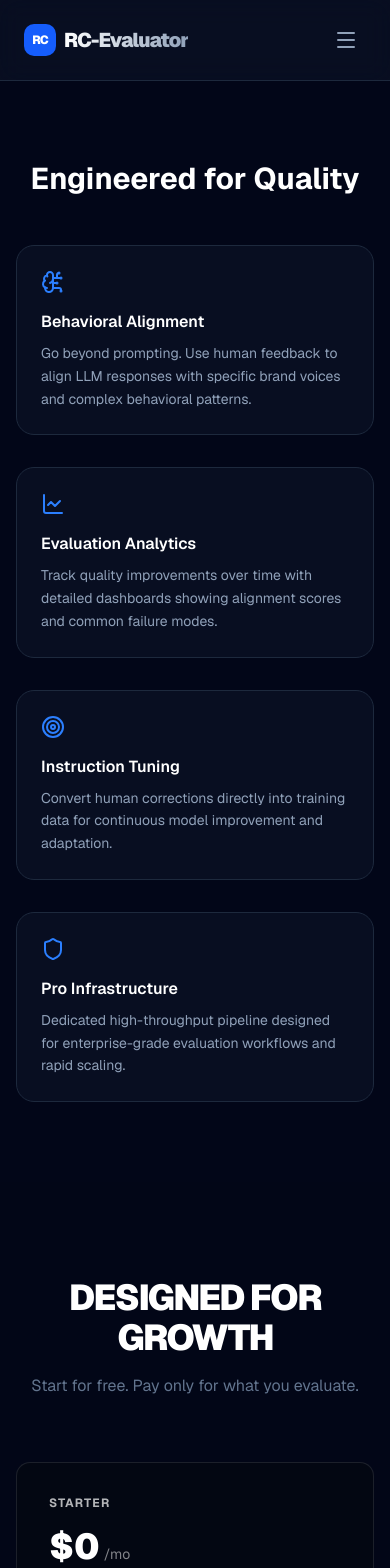
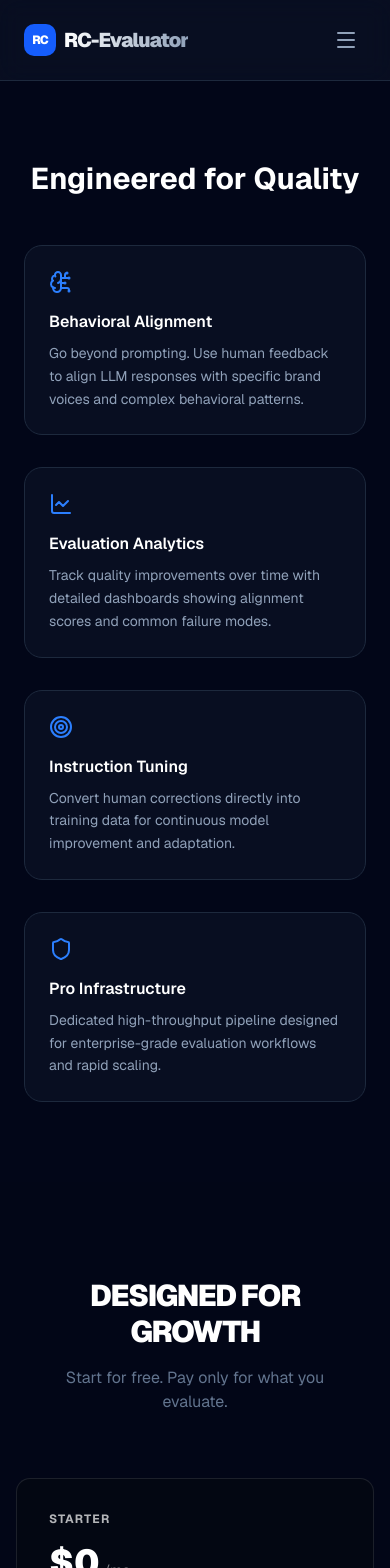
Before and after one commit to Maester-Khris/AI-Evaluator, a React (Vite) app in the folder rc-evaluator/: page /features in a window 390 px wide. Shown: the top 1568 px of the page. Built offline with nearby package versions, Linux system fonts and the light colour scheme; no server answers.

Commit message:
style: enhance FeaturesPage responsiveness and layout

```diff
--- a/rc-evaluator/src/pages/landing/FeaturesPage.tsx
+++ b/rc-evaluator/src/pages/landing/FeaturesPage.tsx
@@ -63,8 +63,8 @@ export const FeaturesPage = () => {
 
 	return (
 		<>
-			<div className="py-20 px-4 max-w-6xl mx-auto">
-				<h2 className="text-3xl font-bold mb-12 text-center">
+			<div className="py-20 px-6 max-w-6xl mx-auto">
+				<h2 className="text-3xl md:text-4xl font-bold mb-12 text-center text-white">
 					Engineered for Quality
 				</h2>
 				<div className="grid md:grid-cols-2 lg:grid-cols-4 gap-8">
@@ -82,8 +82,8 @@ export const FeaturesPage = () => {
 			</div>
 			<section className="py-24 px-4 bg-[#020617]">
 				<div className="max-w-7xl mx-auto">
-					<div className="text-center mb-16">
-						<h2 className="text-4xl font-black tracking-tighter mb-4 uppercase">
+					<div className="text-center mb-16 px-4">
+						<h2 className="text-3xl md:text-4xl font-black tracking-tighter mb-4 uppercase text-white">
 							Designed for Growth
 						</h2>
 						<p className="text-slate-500">
@@ -91,15 +91,14 @@ export const FeaturesPage = () => {
 						</p>
 					</div>
 
-					<div className="grid grid-cols-1 md:grid-cols-2 lg:grid-cols-2 gap-16">
+					<div className="grid grid-cols-1 md:grid-cols-2 gap-8 lg:gap-16">
 						{plans.map((plan) => (
 							<div
 								key={plan.name}
-								className={`p-8 rounded-xl border flex flex-col ${
-									plan.highlight
+								className={`p-8 rounded-xl border flex flex-col ${plan.highlight
 										? "bg-white text-slate-950 border-white shadow-[0_0_40px_rgba(255,255,255,0.1)]"
 										: "bg-[#030712] border-white/10 text-white"
-								}`}
+									}`}
 							>
 								<div className="mb-8">
 									<h3 className="text-xs font-bold uppercase tracking-widest mb-4 opacity-70">
@@ -135,11 +134,10 @@ export const FeaturesPage = () => {
 								</ul>
 
 								<Button
-									className={`w-full font-bold uppercase text-[10px] tracking-widest h-12 ${
-										plan.highlight
+									className={`w-full font-bold uppercase text-[10px] tracking-widest h-12 ${plan.highlight
 											? "bg-slate-950 text-white"
 											: "bg-white/5 border-white/10 hover:bg-white/10"
-									}`}
+										}`}
 								>
 									{plan.cta}
 								</Button>
```
